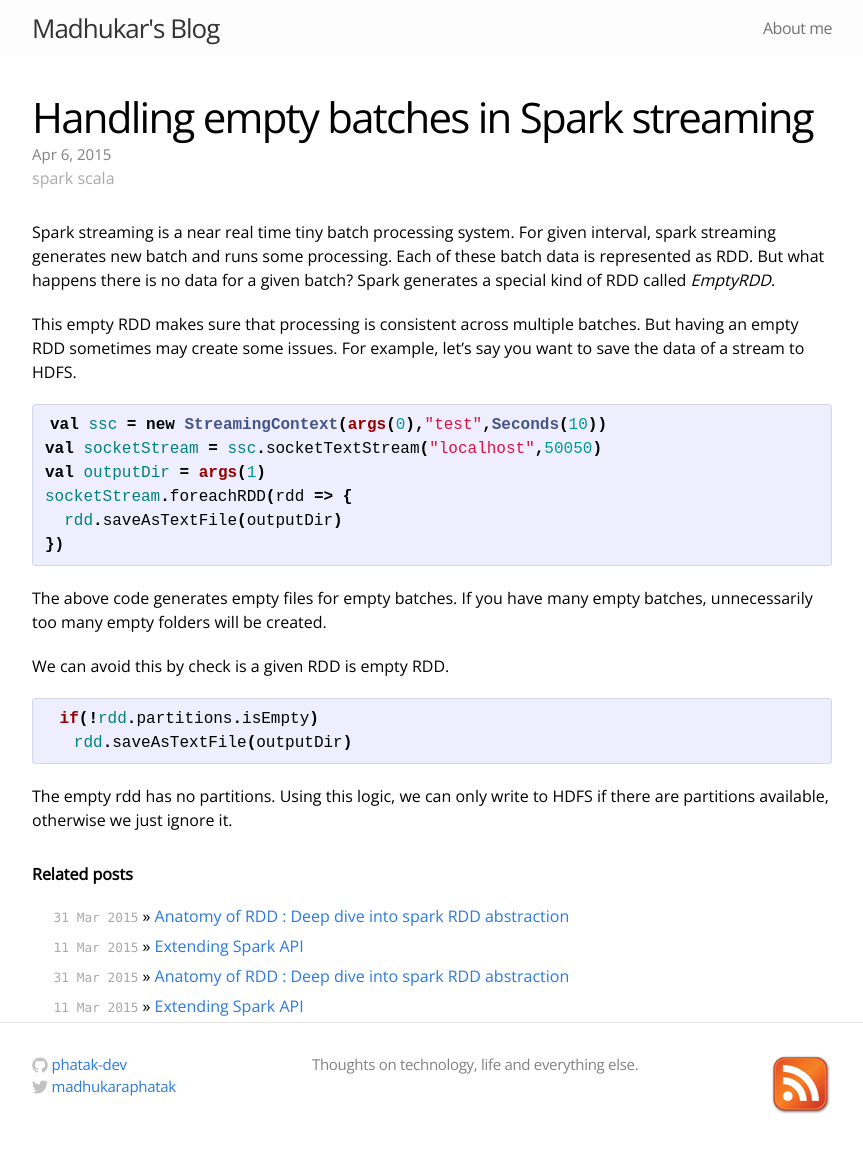
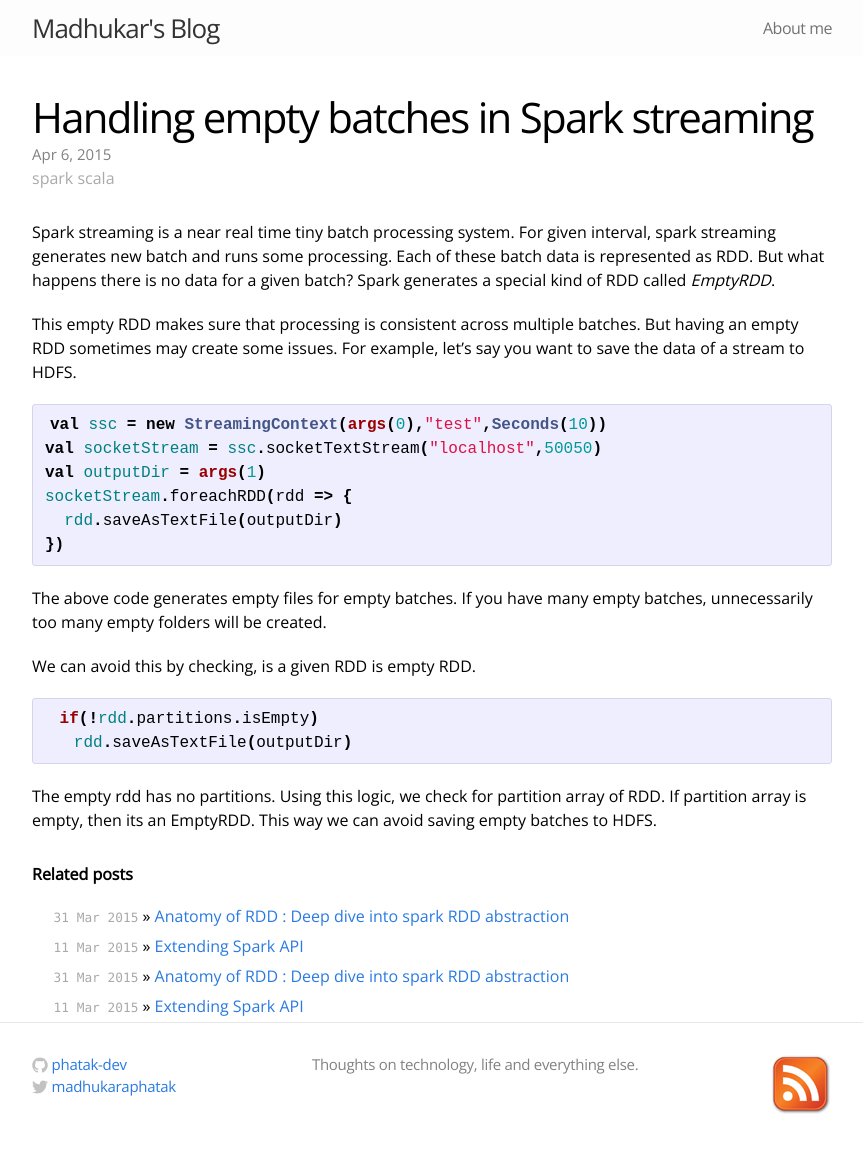
Before and after one commit to phatak-dev/blog, a Jekyll site: the page built from _posts/2015-04-06-handling-empty-rdd-in-spark-streaming.md, in a window 1280 px wide. Shown: the whole page, without its empty margins (208-1071 px from the left). Built offline with Jekyll 4.4.1, drawn with Linux system fonts in a browser that asks for light colours.

Commit message:
updated the blog

```diff
--- a/_posts/2015-04-06-handling-empty-rdd-in-spark-streaming.md
+++ b/_posts/2015-04-06-handling-empty-rdd-in-spark-streaming.md
@@ -20,11 +20,11 @@
 
 The above code generates empty files for empty batches. If you have many empty batches, unnecessarily too many empty folders will be created.
 
-We can avoid this by check is a given RDD is empty RDD.
+We can avoid this by checking, is a given RDD is empty RDD.
 
 {% highlight scala %}
  if(!rdd.partitions.isEmpty)
    rdd.saveAsTextFile(outputDir)
 {% endhighlight %}
 
-The empty rdd has no partitions. Using this logic, we can only write to HDFS if there are partitions available, otherwise we just ignore it.
+The empty rdd has no partitions. Using this logic, we check for partition array of RDD. If partition array is empty, then its an EmptyRDD. This way we can avoid saving empty batches to HDFS.
```
